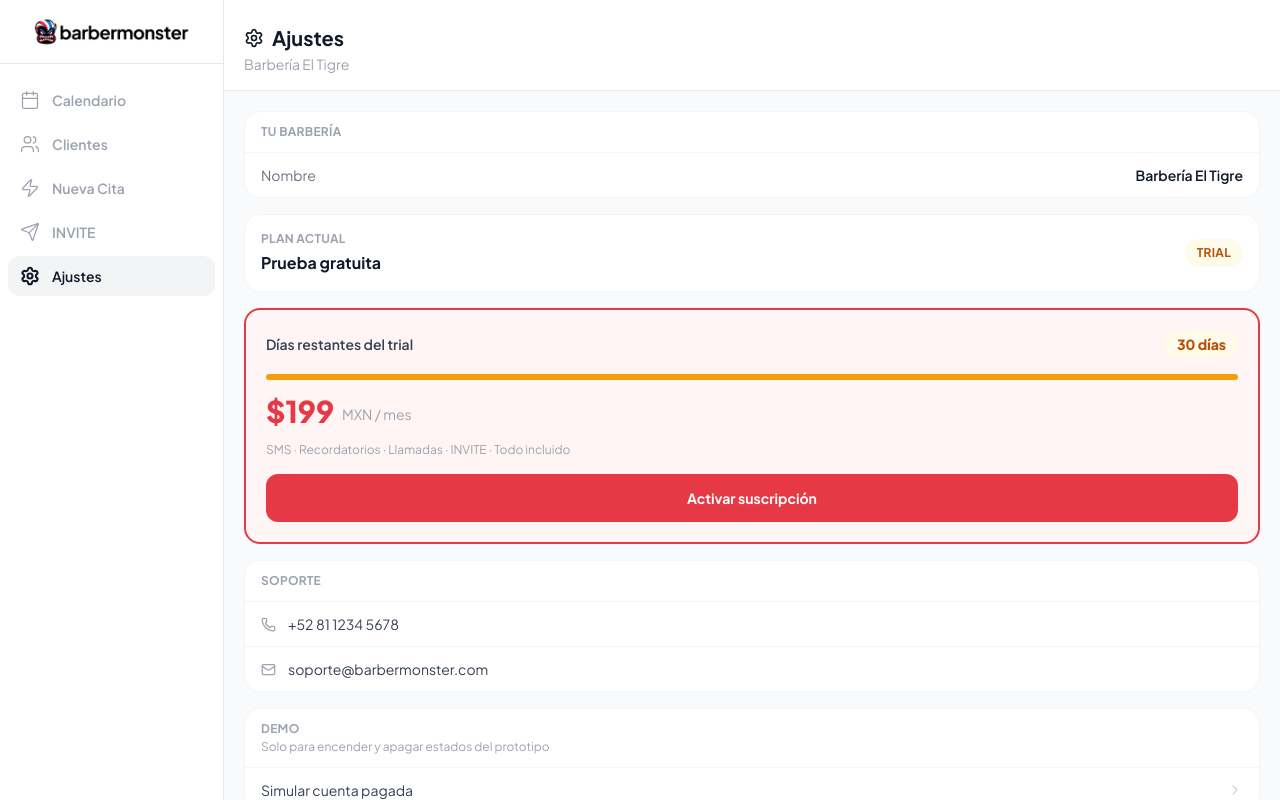
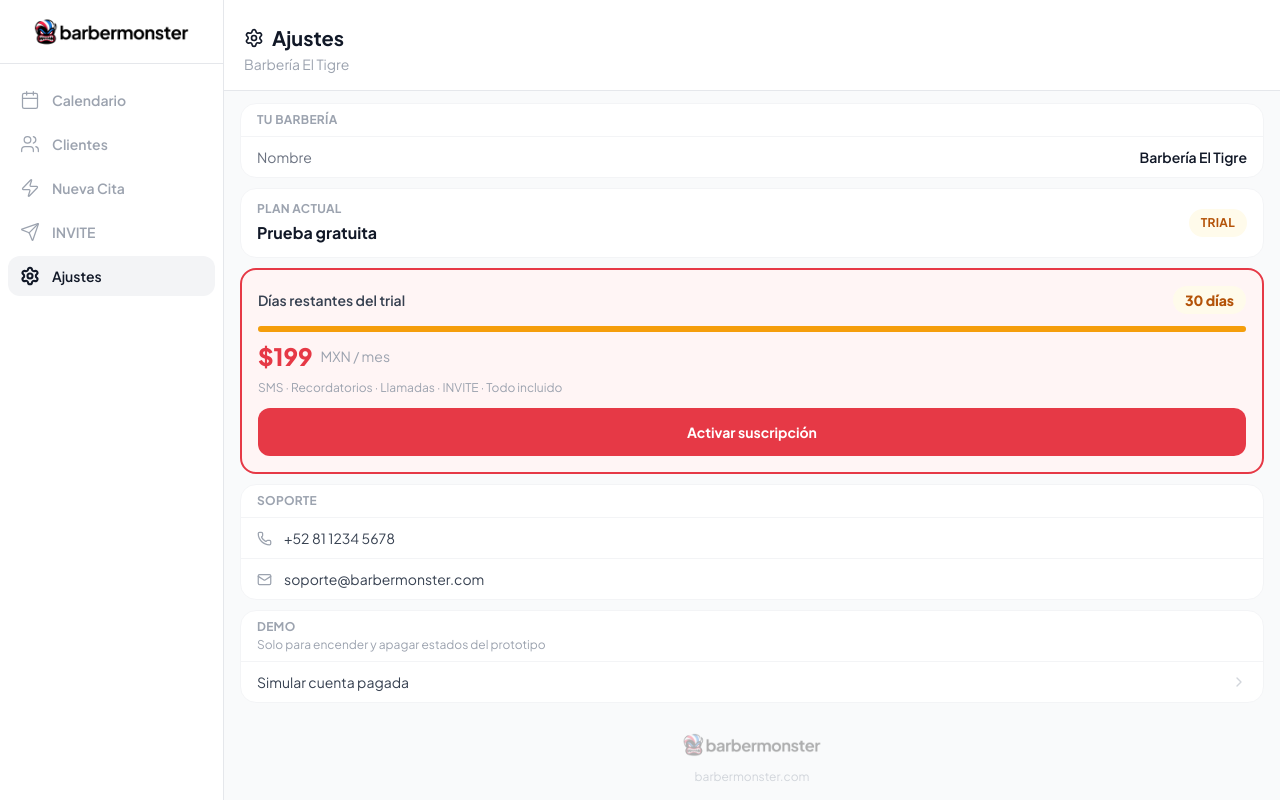
Before and after one commit to eugeniocez/bm-lite-prototype, a React (Vite) app: page /settings in a window 1280 px wide. Built offline with nearby package versions, Linux system fonts and the light colour scheme.

Commit message:
style: Settings más compacto — padding reducido en todas las secciones, precio y logo más pequeños

```diff
--- a/src/pages/Settings.jsx
+++ b/src/pages/Settings.jsx
@@ -21,21 +21,21 @@
     <div className="flex flex-col flex-1 bg-gray-50 dark:bg-gray-950 overflow-hidden">
       <PageHeader title="Ajustes" subtitle={nombreBarberia} icon={Settings} />
 
-      <div className="flex-1 overflow-y-auto px-5 py-5 space-y-4 pb-24">
+      <div className="flex-1 overflow-y-auto px-4 py-3 space-y-2.5 pb-24">
 
         {/* Tu barbería */}
         <div className="bg-white dark:bg-gray-900 rounded-2xl border border-gray-100 dark:border-gray-800 overflow-hidden">
-          <div className="px-4 py-3 border-b border-gray-100 dark:border-gray-800">
+          <div className="px-4 py-2 border-b border-gray-100 dark:border-gray-800">
             <p className="text-xs font-bold text-gray-400 uppercase tracking-wide">Tu barbería</p>
           </div>
-          <div className="px-4 py-3 flex items-center justify-between">
+          <div className="px-4 py-2.5 flex items-center justify-between">
             <p className="text-sm text-gray-500 dark:text-gray-400">Nombre</p>
             <p className="text-sm font-semibold text-gray-900 dark:text-white">{nombreBarberia}</p>
           </div>
         </div>
 
         {/* Plan actual */}
-        <div className="bg-white dark:bg-gray-900 rounded-2xl border border-gray-100 dark:border-gray-800 px-4 py-4 flex items-center justify-between">
+        <div className="bg-white dark:bg-gray-900 rounded-2xl border border-gray-100 dark:border-gray-800 px-4 py-3 flex items-center justify-between">
           <div>
             <p className="text-xs font-bold text-gray-400 dark:text-gray-500 uppercase tracking-wide mb-1">Plan actual</p>
             <p className="text-base font-bold text-gray-900 dark:text-white">
@@ -55,7 +55,7 @@
 
         {/* CTA suscripción — solo en trial */}
         {esTrial && (
-          <div className="rounded-2xl p-5 space-y-4" style={{ border: `2px solid ${ACCENT}`, background: '#FFF5F5' }}>
+          <div className="rounded-2xl p-4 space-y-3" style={{ border: `2px solid ${ACCENT}`, background: '#FFF5F5' }}>
             <div className="flex items-center justify-between">
               <p className="text-sm font-semibold text-gray-700">Días restantes del trial</p>
               <span
@@ -72,7 +72,7 @@
               />
             </div>
             <div className="flex items-end gap-2">
-              <p className="text-3xl font-extrabold leading-none" style={{ color: ACCENT }}>$199</p>
+              <p className="text-2xl font-extrabold leading-none" style={{ color: ACCENT }}>$199</p>
               <p className="text-gray-400 text-sm mb-0.5">MXN / mes</p>
             </div>
             <p className="text-xs text-gray-400">SMS · Recordatorios · Llamadas · INVITE · Todo incluido</p>
@@ -101,14 +101,14 @@
 
         {/* Soporte */}
         <div className="bg-white dark:bg-gray-900 rounded-2xl border border-gray-100 dark:border-gray-800 overflow-hidden">
-          <div className="px-4 py-3 border-b border-gray-100 dark:border-gray-800">
+          <div className="px-4 py-2 border-b border-gray-100 dark:border-gray-800">
             <p className="text-xs font-bold text-gray-400 uppercase tracking-wide">Soporte</p>
           </div>
-          <div className="px-4 py-3 flex items-center gap-3 border-b border-gray-100 dark:border-gray-800">
+          <div className="px-4 py-2.5 flex items-center gap-3 border-b border-gray-100 dark:border-gray-800">
             <Phone size={15} className="text-gray-400 shrink-0" />
             <p className="text-sm text-gray-700 dark:text-gray-300">+52 81 1234 5678</p>
           </div>
-          <div className="px-4 py-3 flex items-center gap-3">
+          <div className="px-4 py-2.5 flex items-center gap-3">
             <Mail size={15} className="text-gray-400 shrink-0" />
             <p className="text-sm text-gray-700 dark:text-gray-300">soporte@barbermonster.com</p>
           </div>
@@ -116,13 +116,13 @@
 
         {/* Demo */}
         <div className="bg-white dark:bg-gray-900 rounded-2xl border border-gray-100 dark:border-gray-800 overflow-hidden">
-          <div className="px-4 py-3 border-b border-gray-100 dark:border-gray-800">
+          <div className="px-4 py-2 border-b border-gray-100 dark:border-gray-800">
             <p className="text-xs font-bold text-gray-400 uppercase tracking-wide">Demo</p>
             <p className="text-xs text-gray-400 mt-0.5">Solo para encender y apagar estados del prototipo</p>
           </div>
           <button
             onClick={esTrial ? activarSuscripcion : () => useNegocioStore.setState({ plan: 'trial' })}
-            className="w-full px-4 py-3 flex items-center justify-between hover:bg-gray-50 dark:hover:bg-gray-800 transition-colors"
+            className="w-full px-4 py-2.5 flex items-center justify-between hover:bg-gray-50 dark:hover:bg-gray-800 transition-colors"
           >
             <p className="text-sm text-gray-700 dark:text-gray-300">
               {esTrial ? 'Simular cuenta pagada' : 'Simular trial'}
@@ -133,8 +133,8 @@
 
         {/* Logo */}
         <div className="flex flex-col items-center pt-4 pb-2 gap-2">
-          <img src="/logo.webp" alt="BarberMonster" className="h-12 dark:hidden opacity-40" />
-          <img src="/logo-white.webp" alt="BarberMonster" className="h-12 hidden dark:block opacity-40" />
+          <img src="/logo.webp" alt="BarberMonster" className="h-8 dark:hidden opacity-30" />
+          <img src="/logo-white.webp" alt="BarberMonster" className="h-8 hidden dark:block opacity-30" />
           <p className="text-xs text-gray-300 dark:text-gray-700">barbermonster.com</p>
         </div>
 
```
